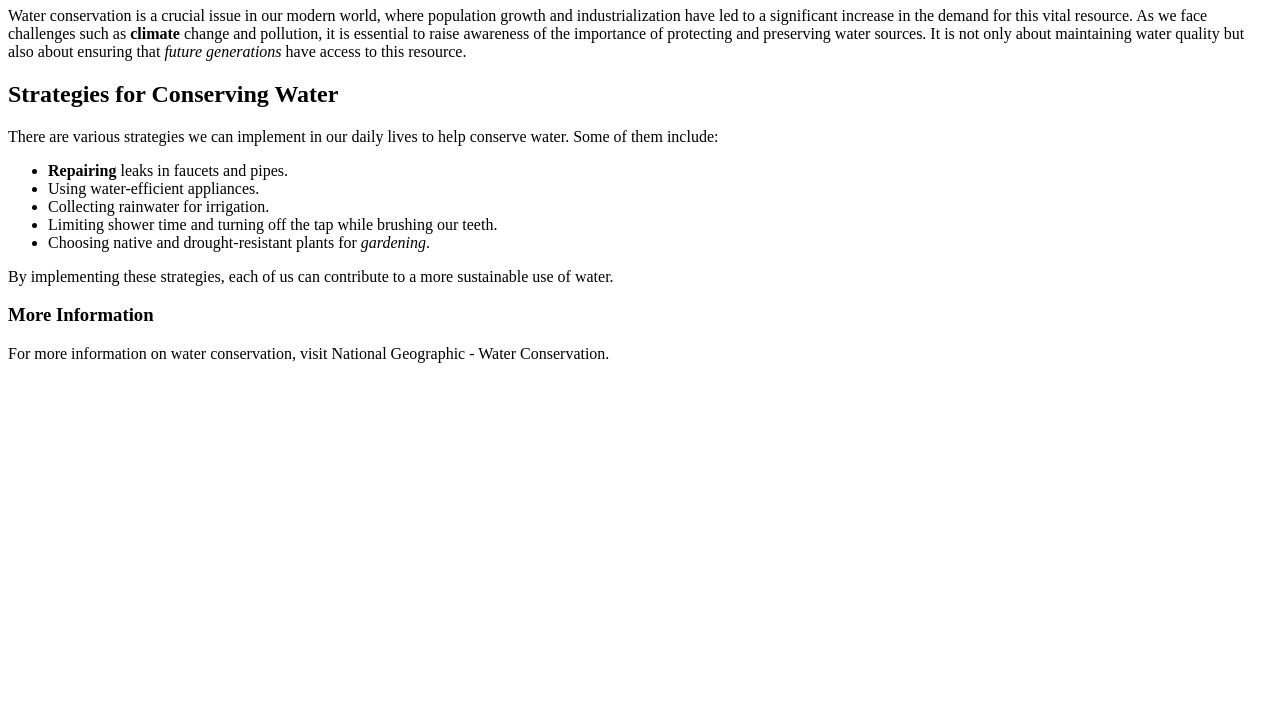
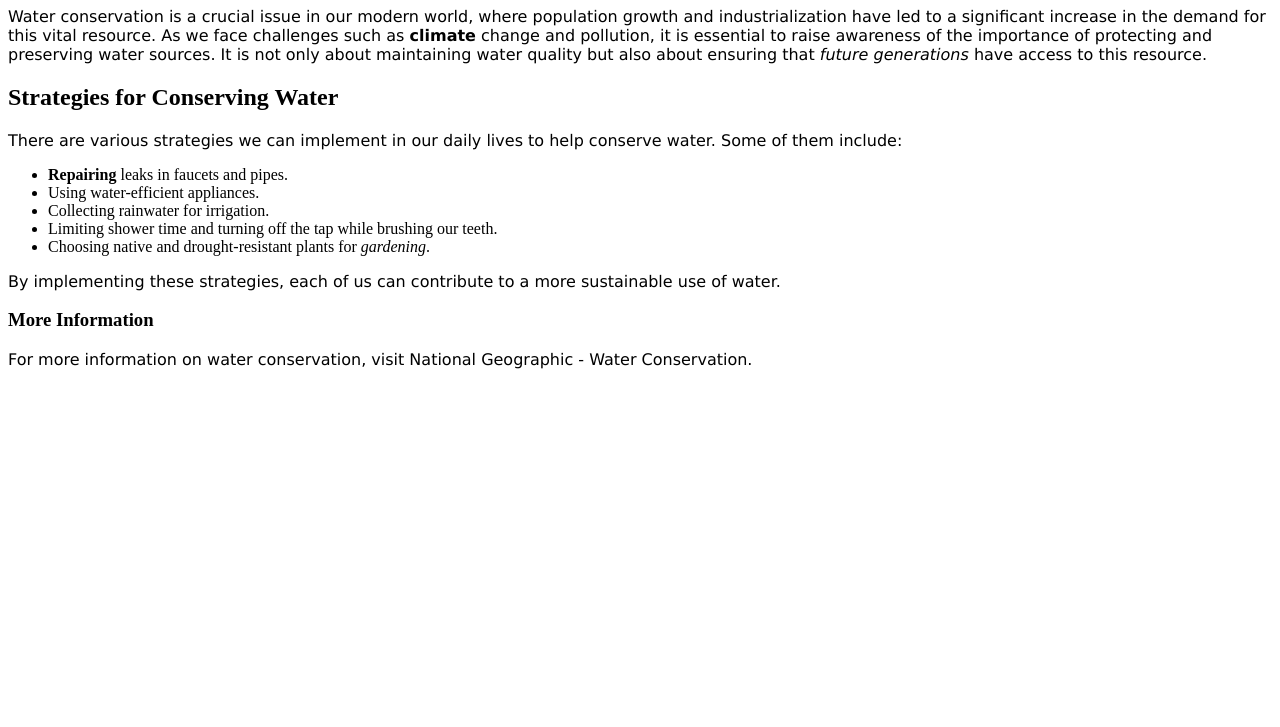
Before and after one commit to catalina-fernandez/myExcercise, a plain HTML site: page index.html in a window 1280 px wide. Shown: the part 73-800 px from the top of the page. Drawn offline with Linux system fonts and the light colour scheme.

Commit message:
Add files via upload

```diff
--- a/index.html
+++ b/index.html
@@ -3,7 +3,8 @@
 <head>
     <meta charset="UTF-8">
     <meta name="viewport" content="width=device-width, initial-scale=1.0">
-    <title>Document</title>
+    <title>Clase2</title>
+    <link rel="stylesheet" href="css/estilos.css">
 </head>
 <body>
 
```
